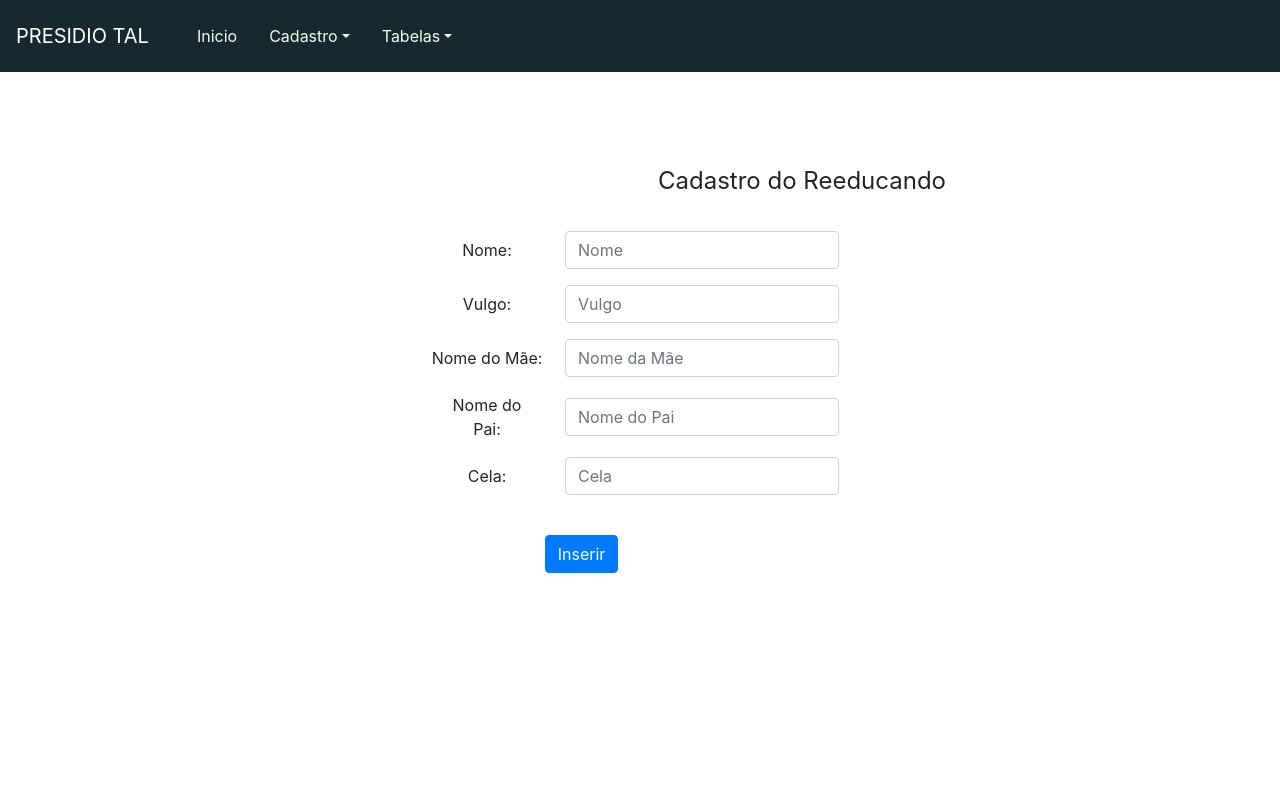
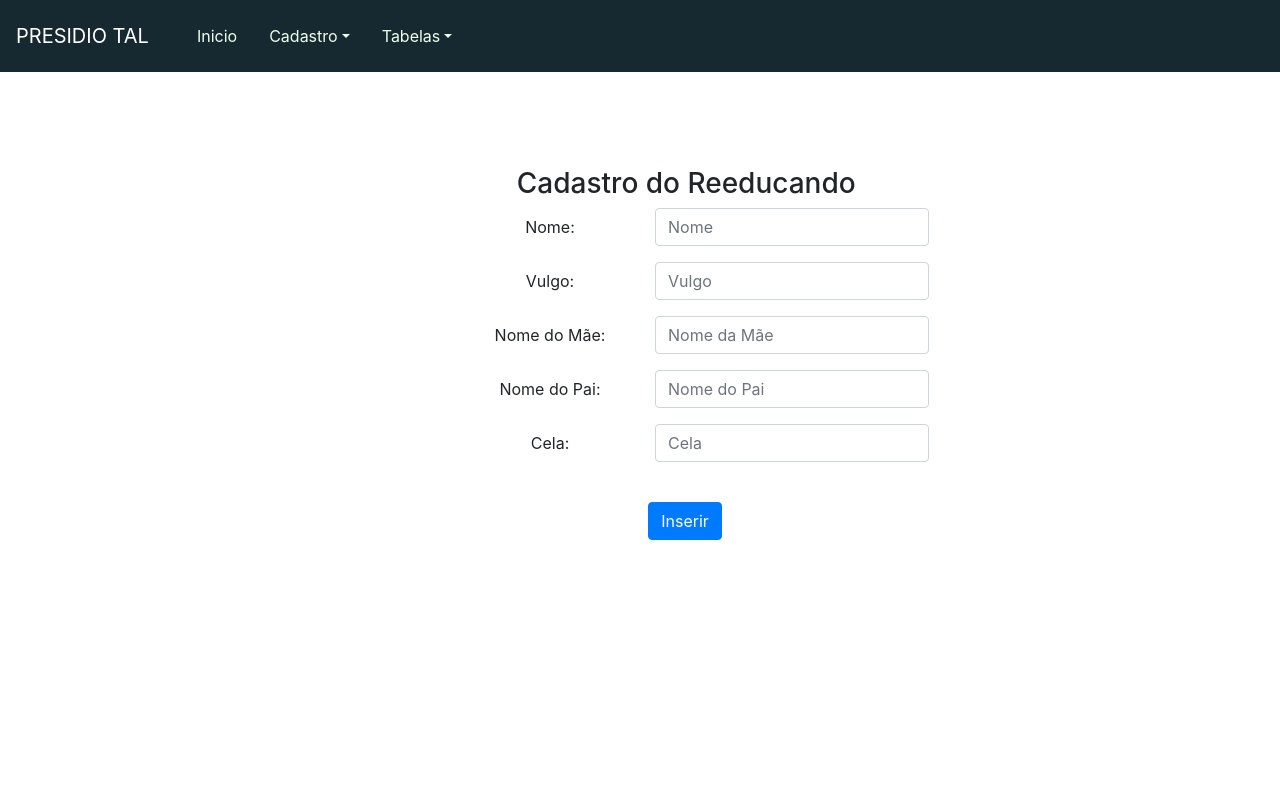
Before and after one commit to joaovictor74/programa-meta, a PHP site: page /paginas/detento_form.php in a window 1280 px wide. After the commit the page ends 540 px from the top, so only its background shows below. Run offline with PHP 8.4, Linux system fonts and the light colour scheme.

Commit message:
Melhorias de padding, e centralizando os componentes

```diff
--- a/css/front_presidio.css
+++ b/css/front_presidio.css
@@ -1,5 +1,5 @@
 body{
-    padding : 50px;
+    padding : 0px;
 }
 
 .principal{
--- a/paginas/detento_form.php
+++ b/paginas/detento_form.php
@@ -3,40 +3,48 @@
     require_once "navegacao.php";
 ?>
 
-    <form class="form-horizontal" style="margin-left:30%; margin-top: -5%;" action="../banco/cadastro_detento.php" method="post">
+    <form class="form-horizontal" action="../banco/cadastro_detento.php" method="post">
         <fieldset>
-            <legend class="col-md-6">Cadastro do Reeducando</legend><br>
+            <div class="row">
+                <div class="offset-md-3 col-md-7 ">
+                    <div class="page-header">
+                        <div class="page-header ">
+                            <h3 class="text-center">Cadastro do Reeducando</h3>
+                        </div>
+                    </div>
+                </div>
+            </div>
             <!--  Form Nome do Detento -->
             <div class="form-group form-inline">
-                <label class="col-md-2" for="nome_id">Nome:</label>
+                <label class="offset-md-4 col-md-2" for="nome_id">Nome:</label>
                 <div class="col-md-2">
                     <input id="nome_id" name="nome" type="text" class="form-control"  required="" placeholder="Nome" maxlength="60">
                 </div>
             </div>
             <!--  Form Vulgo (Apelido) do detento-->
             <div class="form-group form-inline">
-                <label class="col-md-2" for="vulgo_id">Vulgo:</label>
+                <label class="offset-md-4 col-md-2" for="vulgo_id">Vulgo:</label>
                 <div class="col-md-2">
                     <input id="vulgo_id" name="vulgo" type="text" class="form-control"  required="" placeholder="Vulgo" maxlength="60">
                 </div>
             </div>
             <!--  Form Nome da Mae Detento -->
             <div class="form-group form-inline">
-                <label class="col-md-2" style="white-space: nowrap" for="nomeMae_id">Nome do Mãe:</label>
+                <label class="offset-md-4 col-md-2" style="white-space: nowrap" for="nomeMae_id">Nome do Mãe:</label>
                 <div class="col-md-2">
                     <input id="nomeMae_id" name="nome_mae" type="text" class="form-control"  required="" placeholder="Nome da Mãe" maxlength="60">
                 </div>
             </div>
             <!--  Form Nome do Pai Detento -->
             <div class="form-group form-inline">
-                <label class="col-md-2" for="nomePai_id">Nome do Pai:</label>
+                <label class="offset-md-4 col-md-2" for="nomePai_id">Nome do Pai:</label>
                 <div class="col-md-2">
                     <input id="nomePai_id" name="nome_pai" type="text" class="form-control"  required="" placeholder="Nome do Pai" maxlength="60">
                 </div>
             </div>
             <!--  Form Nome da Cela -->
             <div class="form-group form-inline">
-                <label class="col-md-2" for="cela_id">Cela:</label>
+                <label class="offset-md-4 col-md-2" for="cela_id">Cela:</label>
                 <div class="col-md-2">
                     <input id="cela_id" name="cela" type="text" class="form-control"  required="" placeholder="Cela" maxlength="255">
                 </div>
@@ -44,7 +52,7 @@
             <!--  Form Botão de Inserir-->
             <div class="form-group">
                 <label class="control-label" for="inserir_id"></label>
-                <div class="col-md-5">
+                <div class="offset-md-3 col-md-7">
                     <input type="submit" id="inserir_id" name="inserir" class="btn btn-primary" value="Inserir">
                 </div>
             </div>
--- a/paginas/navegacao.php
+++ b/paginas/navegacao.php
@@ -21,7 +21,7 @@
                 <a class="dropdown-item" href="agente_tabela.php">Tabela de Agentes</a>
                 <a class="dropdown-item" href="#">Tabela de Reeducandos</a>
                 <a class="dropdown-item" href="#">Tabela das Funções</a>
-                <a class="dropdown-item" href="#">Tabala dos Locais</a>
+                <a class="dropdown-item" href="#">Tabela dos Locais</a>
             </div>
         </li>
     </ul>
```
Also changed, not shown: paginas/agente_form.php (+15 -7 lines), paginas/agente_tabela.php (+4 -14 lines), paginas/funcoes.php (added, +34 -0 lines).
